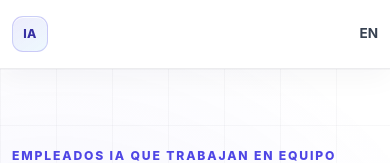
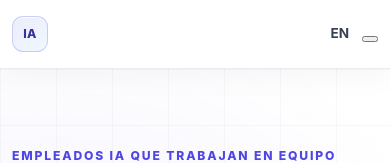
Before and after one commit to Emmakex/ia-empleado-web, a Next.js app: page / in a window 390 px wide. Shown: the top 163 px of the page. Built offline with nearby package versions, Linux system fonts and the light colour scheme.

Commit message:
fix: wire responsive mobile menu into site header

```diff
--- a/components/site-header.tsx
+++ b/components/site-header.tsx
@@ -2,6 +2,7 @@ import Link from "next/link";
 import type { Locale, SiteDictionary } from "../lib/i18n";
 import { alternateLocale, localeHref } from "../lib/i18n";
 import { employeeIndexPath } from "../lib/employee-catalog";
+import { MobileNavigation } from "./mobile-navigation";
 
 type SiteHeaderProps = {
   locale: Locale;
@@ -13,6 +14,11 @@ export function SiteHeader({ locale, dictionary, alternateHref }: SiteHeaderProp
   const otherLocale = alternateLocale(locale);
   const homeHref = localeHref(locale);
   const employeeHref = employeeIndexPath(locale);
+  const teamsHref = `${homeHref}#equipos`;
+  const howHref = `${homeHref}#como-funciona`;
+  const securityHref = `${homeHref}#seguridad`;
+  const ctaHref = `${homeHref}#disena-tu-equipo`;
+  const languageHref = alternateHref ?? localeHref(otherLocale);
 
   return (
     <header className="site-header">
@@ -23,18 +29,36 @@ export function SiteHeader({ locale, dictionary, alternateHref }: SiteHeaderProp
         </Link>
         <nav className="main-nav" aria-label={locale === "es" ? "Navegación principal" : "Main navigation"}>
           <Link href={employeeHref}>{dictionary.nav.employees}</Link>
-          <Link href={`${homeHref}#equipos`}>{dictionary.nav.teams}</Link>
-          <Link href={`${homeHref}#como-funciona`}>{dictionary.nav.how}</Link>
-          <Link href={`${homeHref}#seguridad`}>{dictionary.nav.security}</Link>
+          <Link href={teamsHref}>{dictionary.nav.teams}</Link>
+          <Link href={howHref}>{dictionary.nav.how}</Link>
+          <Link href={securityHref}>{dictionary.nav.security}</Link>
         </nav>
         <div className="header-actions">
-          <Link className="language-link" href={alternateHref ?? localeHref(otherLocale)} hrefLang={otherLocale}>
+          <Link className="language-link" href={languageHref} hrefLang={otherLocale}>
             {dictionary.nav.language}
           </Link>
-          <Link className="button button-small" href={`${homeHref}#disena-tu-equipo`}>
+          <Link className="button button-small" href={ctaHref}>
             {dictionary.nav.cta}
           </Link>
         </div>
+        <MobileNavigation
+          employeeHref={employeeHref}
+          teamsHref={teamsHref}
+          howHref={howHref}
+          securityHref={securityHref}
+          alternateHref={languageHref}
+          alternateHrefLang={otherLocale}
+          languageLabel={dictionary.nav.language}
+          ctaHref={ctaHref}
+          ctaLabel={dictionary.nav.cta}
+          employeesLabel={dictionary.nav.employees}
+          teamsLabel={dictionary.nav.teams}
+          howLabel={dictionary.nav.how}
+          securityLabel={dictionary.nav.security}
+          openLabel={locale === "es" ? "Abrir menú" : "Open menu"}
+          closeLabel={locale === "es" ? "Cerrar menú" : "Close menu"}
+          navigationLabel={locale === "es" ? "Navegación móvil" : "Mobile navigation"}
+        />
       </div>
     </header>
   );
```
